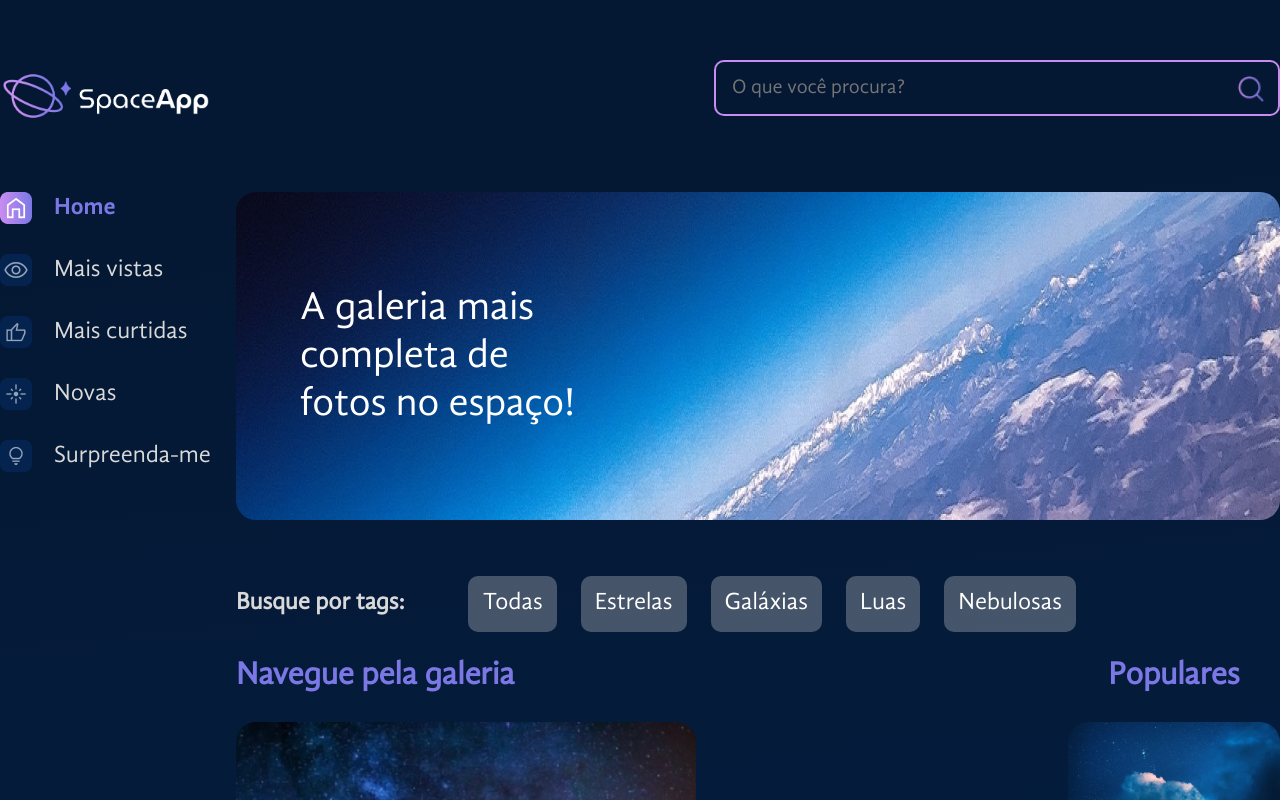
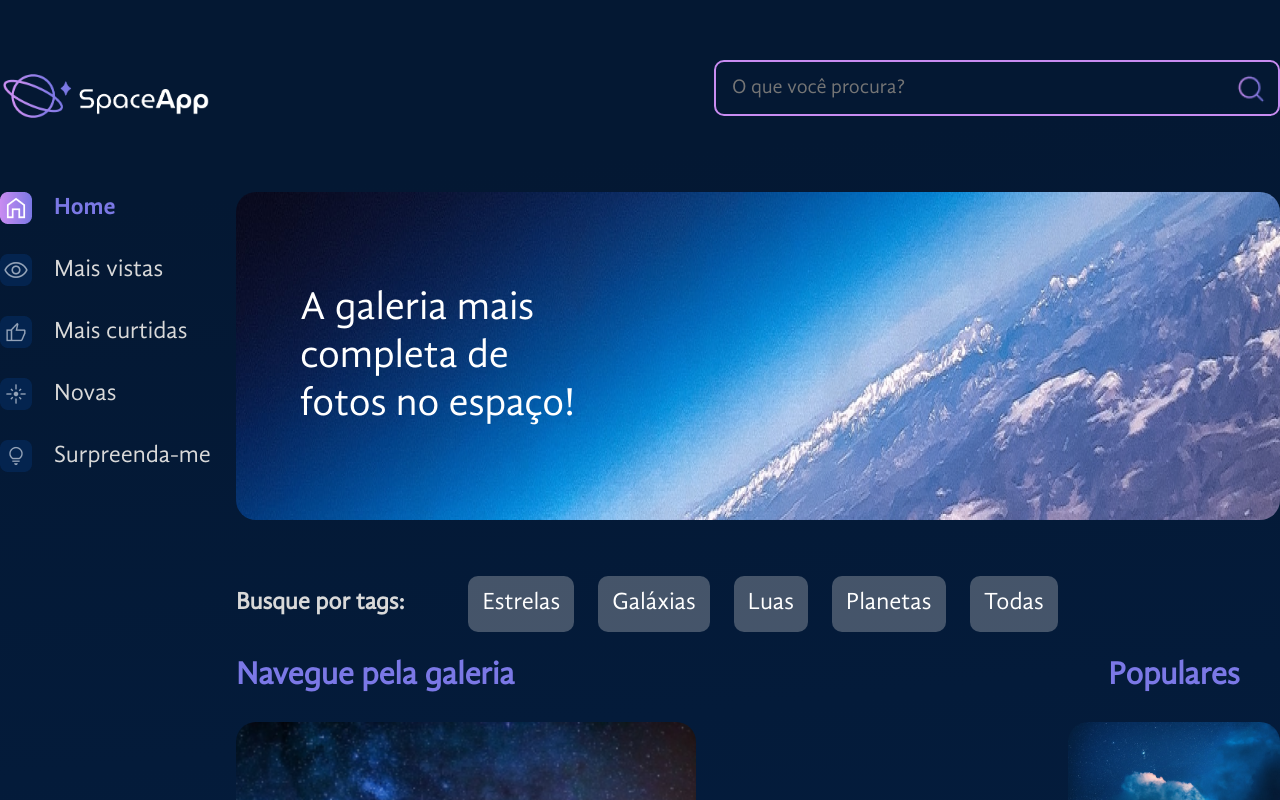
Before and after one commit to FredericoSantana/alura_react_styled_components, a React (Vite) app: page / in a window 1280 px wide. Shown: the top 800 px of the page. Built offline with nearby package versions, Linux system fonts and the light colour scheme.

Commit message:
implementado filtros de imagens

```diff
--- a/src/App.jsx
+++ b/src/App.jsx
@@ -5,7 +5,7 @@ import LateralBar from "./components/LateralBar";
 import Banner from "./components/Banner";
 import Gallery from "./components/Gallery";
 import photos from "./photos.json";
-import {useState} from "react";
+import {useEffect, useState} from "react";
 import ModalZoom from "./components/ModalZoom";
 import Footer from "./components/Footer";
 
@@ -35,6 +35,17 @@ const GalleryContent = styled.section({
 function App() {
   const [galleryPhotos, setGalleryPhotos] = useState(photos);
   const [selectedPhoto, setSelectedPhoto] = useState(null);
+  const [filter, setFilter] = useState('')
+  const [tag, setTag] = useState(0)
+
+  useEffect(() => {
+    const filteredPhotos = photos.filter(photo => {
+      const filterByTag = !tag || photo.tagId === tag;
+      const filterByTitulo = !filter || photo.title.toLowerCase().includes(filter.toLowerCase())
+      return filterByTag && filterByTitulo
+    })
+    setGalleryPhotos(filteredPhotos);
+  }, [filter, tag]);
 
   const onChangeFavourite = (photo) => {
     if (photo.id === selectedPhoto?.id) {
@@ -55,7 +66,7 @@ function App() {
     <GradientBackground>
       <GlobalStyles/>
       <AppContainer>
-        <Header/>
+        <Header filter={filter} setFilter={setFilter}/>
         <MainContainer>
           <LateralBar/>
           <GalleryContent>
@@ -67,6 +78,7 @@ function App() {
               onSelectedPhoto={photo => setSelectedPhoto(photo)}
               onChangeFavourite={onChangeFavourite}
               photos={galleryPhotos}
+              setTag={setTag}
             />
           </GalleryContent>
         </MainContainer>
--- a/src/components/Gallery/Tags/index.jsx
+++ b/src/components/Gallery/Tags/index.jsx
@@ -35,12 +35,12 @@ const Div = styled.div({
   justifyContent: "end"
 })
 
-const Tags = () => {
+const Tags = ({setTag}) => {
   return (
     <TagContainer>
       <TagTitle>Busque por tags:</TagTitle>
       <Div>
-        {tags.map(tag => <Tag key={tag.id}>{tag.titulo}</Tag>)}
+        {tags.map(tag => <Tag key={tag.id} onClick={() => setTag(tag.tag)}>{tag.title}</Tag>)}
       </Div>
     </TagContainer>
   );
--- a/src/components/Gallery/Tags/tags.json
+++ b/src/components/Gallery/Tags/tags.json
@@ -1,22 +1,26 @@
 [
     {
         "id": 0,
-        "titulo": "Todas"
+        "title": "Estrelas",
+        "tag":1
     },
     {
         "id": 1,
-        "titulo": "Estrelas"
+        "title": "Galáxias",
+        "tag":2
     },
     {
         "id": 2,
-        "titulo": "Galáxias"
+        "title": "Luas",
+        "tag":3
     },
     {
         "id": 3,
-        "titulo": "Luas"
+        "title": "Planetas",
+        "tag":4
     },
     {
         "id": 4,
-        "titulo": "Nebulosas"
+        "title": "Todas"
     }
 ]
--- a/src/components/Gallery/index.jsx
+++ b/src/components/Gallery/index.jsx
@@ -21,10 +21,10 @@ const ImagesContainer = styled.section({
   gap: "24px",
 })
 
-const Gallery = ({photos = [], onSelectedPhoto, onChangeFavourite}) => {
+const Gallery = ({photos = [], onSelectedPhoto, onChangeFavourite, setTag}) => {
   return (
     <>
-      <Tags/>
+      <Tags setTag={setTag}/>
       <GalleryContainer>
         <FluidSection>
           <Title>Navegue pela galeria</Title>
--- a/src/components/Header/index.jsx
+++ b/src/components/Header/index.jsx
@@ -10,7 +10,7 @@ const StyledHeader = styled.header({
   }
 });
 
-const Header = () => {
+const Header = ({filter, setFilter}) => {
   return (
     <StyledHeader>
       <img src="/images/logo.png" alt="logo"/>
--- a/src/components/InputText/index.jsx
+++ b/src/components/InputText/index.jsx
@@ -31,10 +31,13 @@ const MagnifierIcon = styled.img({
 
 import React from 'react';
 
-const InputText = (props) => {
+const InputText = ({setFiltro}) => {
   return (
     <StyledContainer>
-      <StyledInputText placeholder="O que você procura?" {...props}/>
+      <StyledInputText
+        onChange={(evento) => { setFiltro(evento.target.value) }}
+        type="text"
+        placeholder="O que você procura?"/>
       <MagnifierIcon src={search} alt="ícone de lupa"/>
     </StyledContainer>
   );
```
